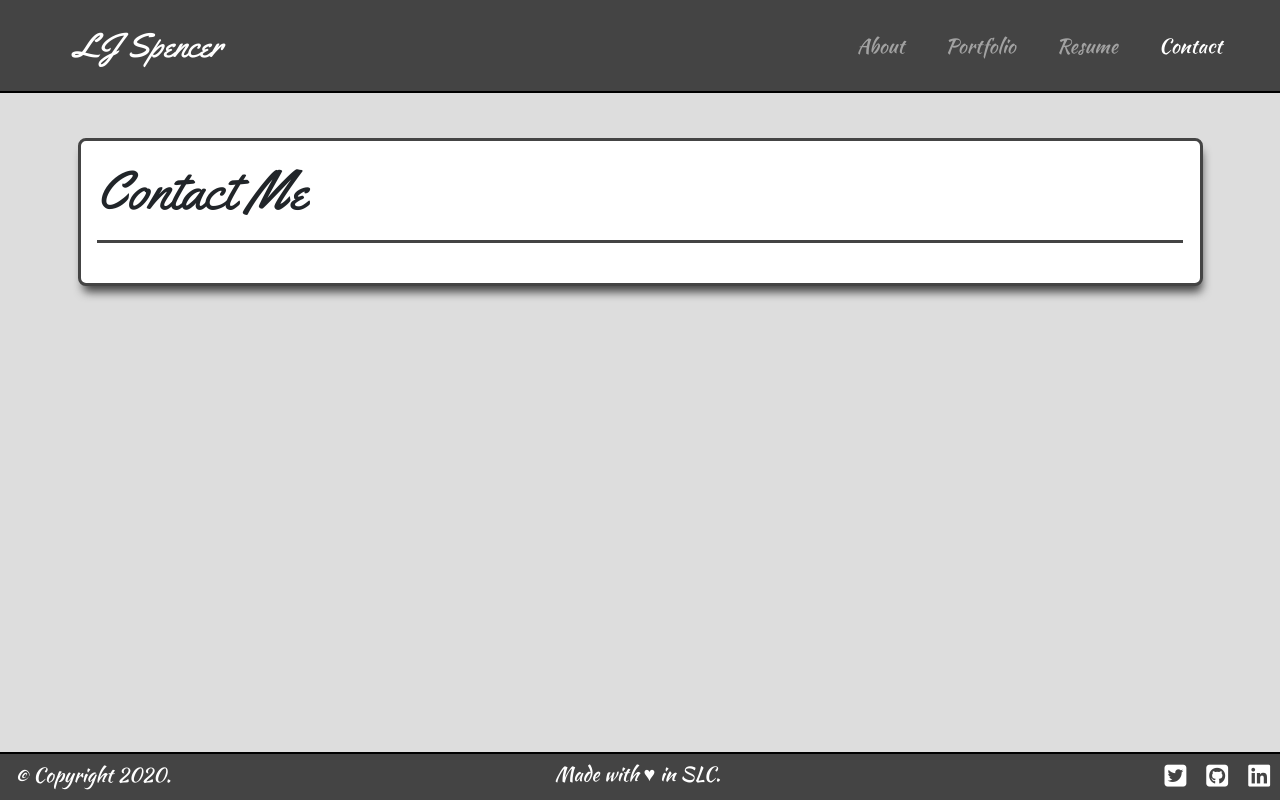
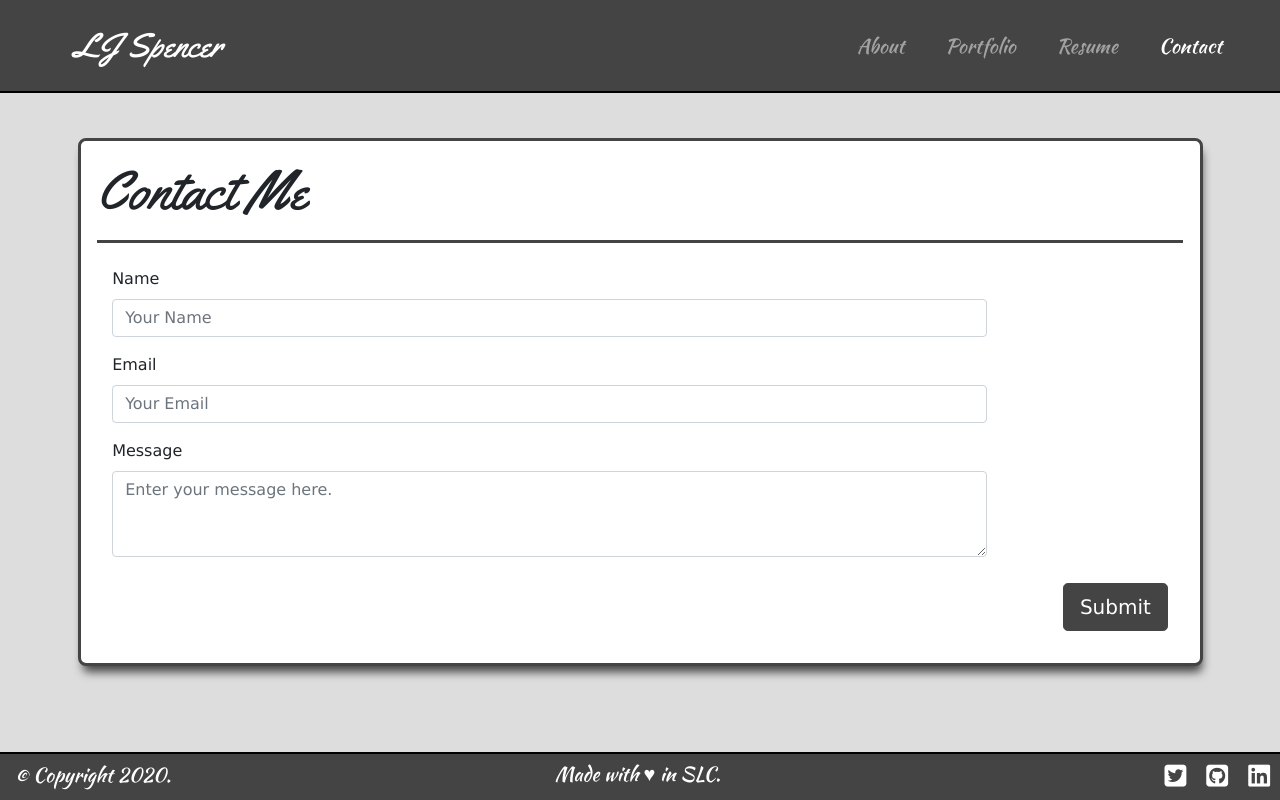
Before and after one commit to hockeyduck3/Portfolio-React, a React (Create React App) app: page /Contact in a window 1280 px wide. Built offline with nearby package versions, Linux system fonts and the light colour scheme.

Commit message:
Added form components to the contact page

```diff
--- /dev/null
+++ b/src/pages/Contact/contact.css
@@ -0,0 +1,10 @@
+.btn {
+    background-color: #444;
+    border-color: #444;
+    margin-top: 10px;
+    margin-right: 0;
+}
+
+.hide {
+    display: none;
+}
--- a/src/pages/Contact/index.js
+++ b/src/pages/Contact/index.js
@@ -2,6 +2,8 @@ import React, { Component } from 'react';
 
 import Container from '../../components/Container/index';
 import Card from '../../components/Card/index';
+
+import './contact.css';
 
 class Contact extends Component {
     state = {
@@ -16,13 +18,83 @@ class Contact extends Component {
         this.setState({ [name]: value });
     }
 
+    validateFunc = event => {
+        event.preventDefault();
+    }
+
     render() {
         return (
             <Container fluid='-fluid'>
                 <Card title={this.state.title}>
                     <div className='mainCard'>
-                        <form id='my-form' action='https://formspree.io/moqngqye' method='POST'>
-                            {/* Add contact form here */}
+                        <form id='my-form' action='https://formspree.io/moqngqye' method='POST' onSubmit={this.validateFunc}>
+
+                            {/* Name */}
+                            <div className='form-group'>
+                                <label className='col-sm-12 control-label' htmlFor='name'>
+                                    Name <span id='nameError' className='hide'>* Cannot contain numbers.</span>
+                                </label>
+
+                                <div className='col-md-10'>
+                                    <input
+                                        id='name'
+                                        className='form-control'
+                                        name='name'
+                                        type='text'
+                                        placeholder='Your Name'
+                                        onChange={this.inputFunc}
+                                        value={this.state.name}
+                                    />
+                                </div>
+                            </div>
+
+                            {/* Email */}
+                            <div className='form-group'>
+                                <label className='col-sm-12 control-label' htmlFor='email'>
+                                    Email <span id='emailError' className='hide'>* Invalid email.</span>
+                                </label>
+
+                                <div className='col-md-10'>
+                                    <input
+                                        id='email'
+                                        className='form-control'
+                                        name='email'
+                                        type='text'
+                                        placeholder='Your Email'
+                                        onChange={this.inputFunc}
+                                        value={this.state.email}
+
+                                    />
+                                </div>
+                            </div>
+
+                            {/* Message */}
+                            <div className='form-group'>
+                                <label className='col-sm-12 control-label' htmlFor='message'>
+                                    Message <span id='messageError' className='hide'>* Cannot be empty.</span>
+                                </label>
+
+                                <div className='col-md-10'>
+                                    <textarea
+                                        id='message'
+                                        className='form-control'
+                                        name='message'
+                                        placeholder='Enter your message here.'
+                                        rows='3'
+                                        onChange={this.inputFunc}
+                                        value={this.state.message}
+                                    />
+                                </div>
+                            </div>
+
+                            {/* Submit button */}
+                            <div className='form-group'>
+                                <div className='col-md-12 text-right'>
+                                    <p className='axiousError hide'>Something went wrong...</p>
+                                    <button id='my-form-button' className='btn btn-primary btn-lg' type='submit'>Submit</button>
+                                </div>
+                            </div>
+
                         </form>
                     </div>
                 </Card>
```
Also changed, not shown: src/pages/Contact/style.css (deleted).
